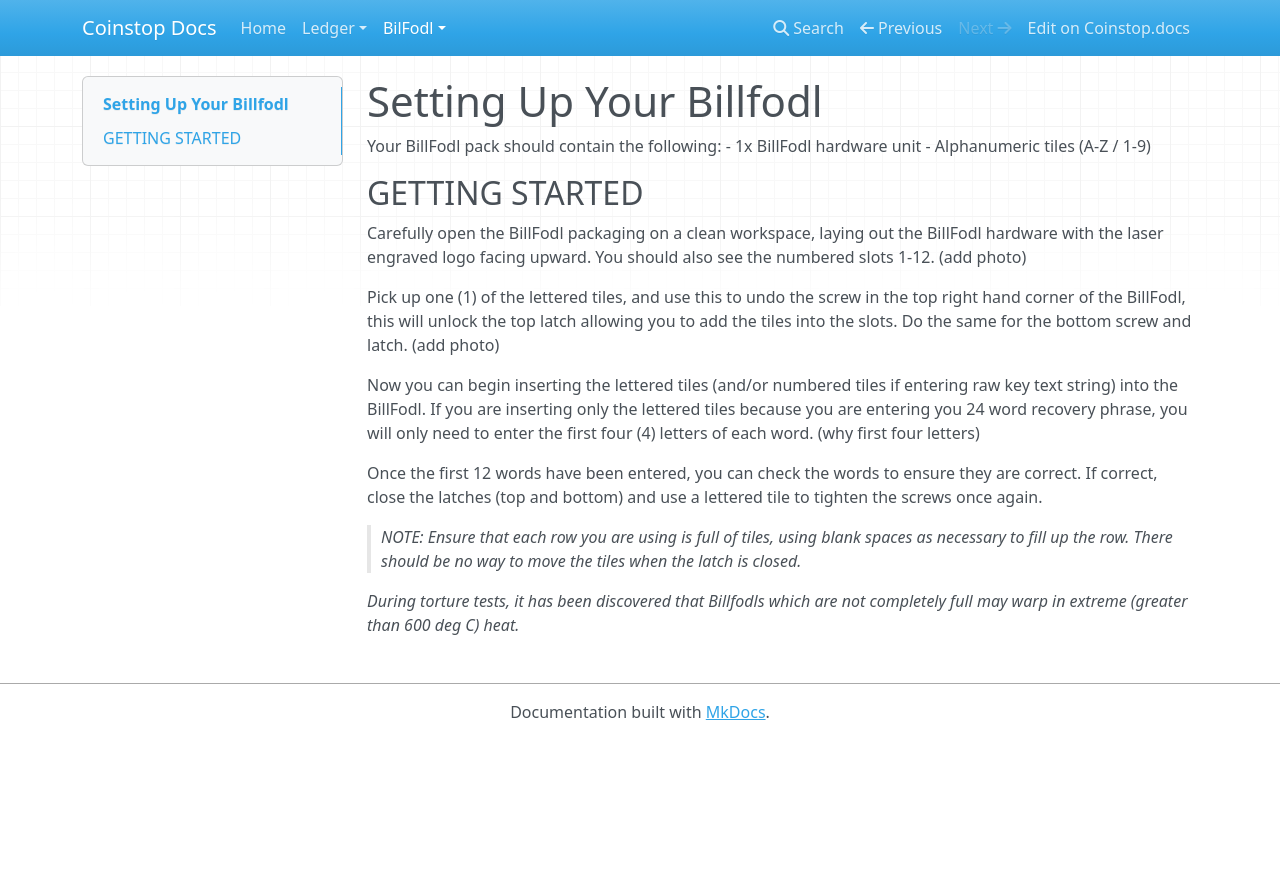
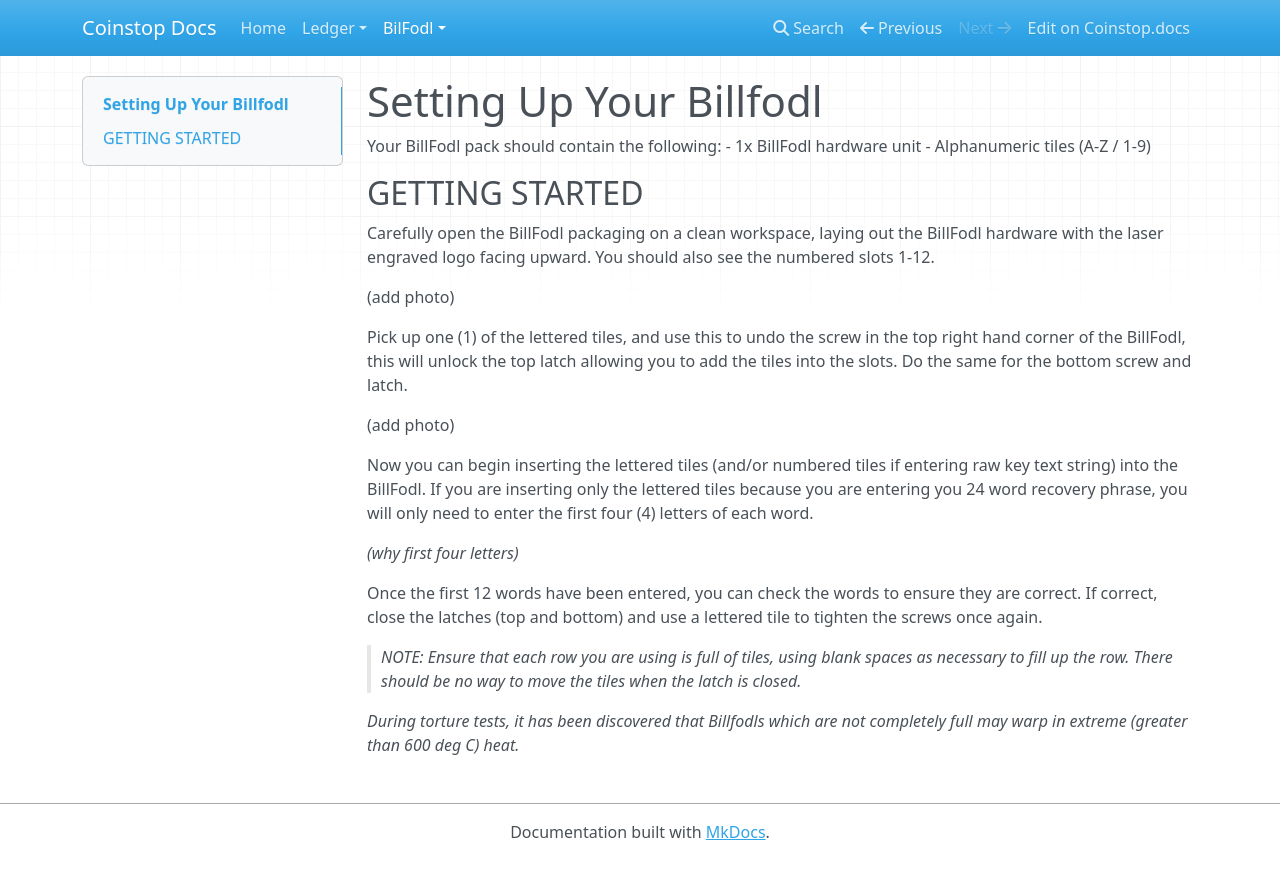
Before and after one commit to coinstopio/coinstopio.docs, an MkDocs documentation site: the page built from docs/BillFodl/BillFodlSetup/BillFodlSetup.md, in a window 1280 px wide. Shown: the top 879 px of the page. Built offline with MkDocs 1.6.1, drawn with Linux system fonts in a browser that asks for light colours; nearby versions of some CDN libraries.

```diff
--- a/docs/BillFodl/BillFodlSetup/BillFodlSetup.md
+++ b/docs/BillFodl/BillFodlSetup/BillFodlSetup.md
@@ -6,11 +6,17 @@ Your BillFodl pack should contain the following:
 
 ## **GETTING STARTED**
 
-Carefully open the BillFodl packaging on a clean workspace, laying out the BillFodl hardware with the laser engraved logo facing upward. You should also see the numbered slots 1-12. (add photo)
+Carefully open the BillFodl packaging on a clean workspace, laying out the BillFodl hardware with the laser engraved logo facing upward. You should also see the numbered slots 1-12.
 
-Pick up one (1) of the lettered tiles, and use this to undo the screw in the top right hand corner of the BillFodl, this will unlock the top latch allowing you to add the tiles into the slots. Do the same for the bottom screw and latch. (add photo)
+(add photo)
 
-Now you can begin inserting the lettered tiles (and/or numbered tiles if entering raw key text string) into the BillFodl. If you are inserting only the lettered tiles because you are entering you 24 word recovery phrase, you will only need to enter the first four (4) letters of each word. (why first four letters)
+Pick up one (1) of the lettered tiles, and use this to undo the screw in the top right hand corner of the BillFodl, this will unlock the top latch allowing you to add the tiles into the slots. Do the same for the bottom screw and latch.
+
+(add photo)
+
+Now you can begin inserting the lettered tiles (and/or numbered tiles if entering raw key text string) into the BillFodl. If you are inserting only the lettered tiles because you are entering you 24 word recovery phrase, you will only need to enter the first four (4) letters of each word.
+
+_(why first four letters)_
 
 Once the first 12 words have been entered, you can check the words to ensure they are correct. If correct, close the latches (top and bottom) and use a lettered tile to tighten the screws once again.
 
```
